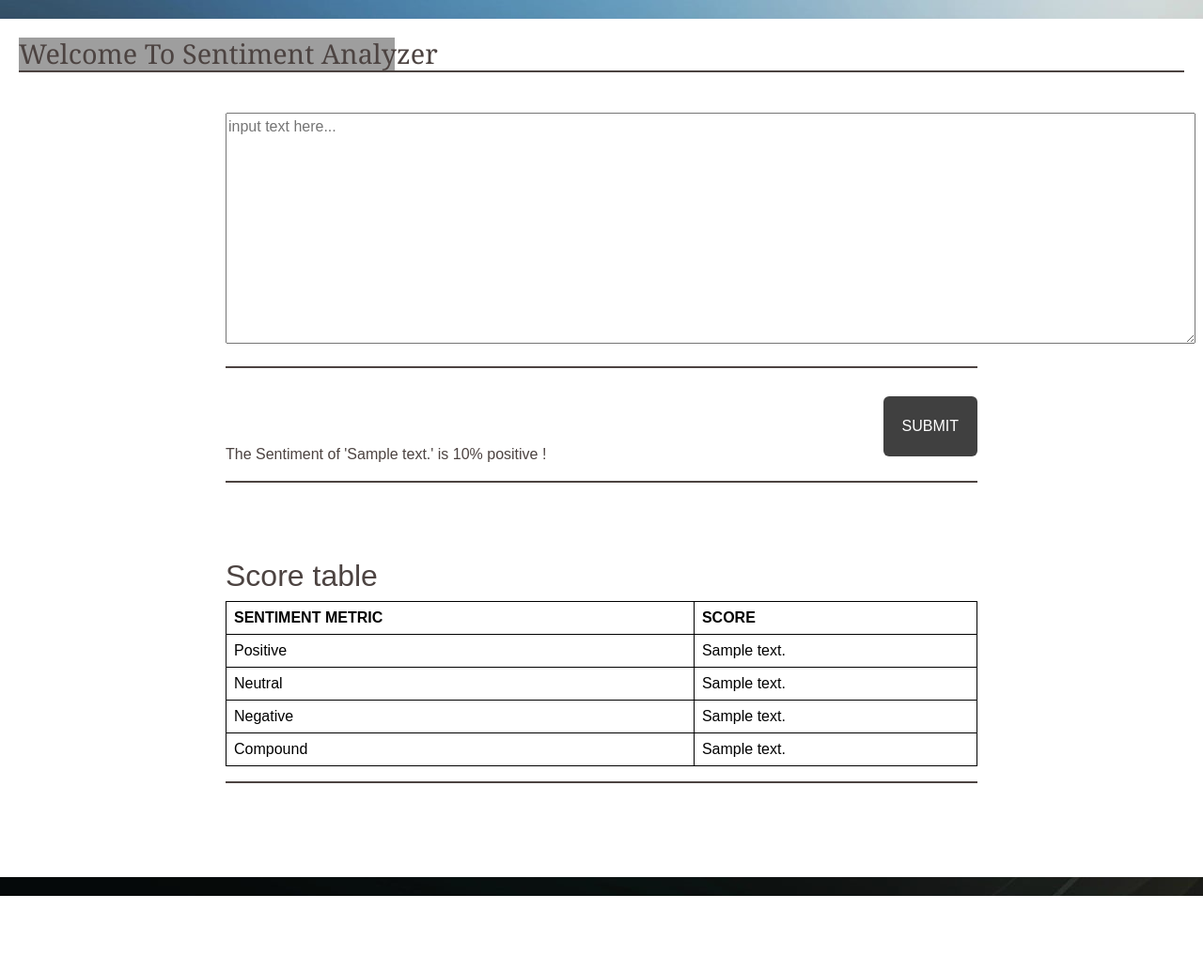
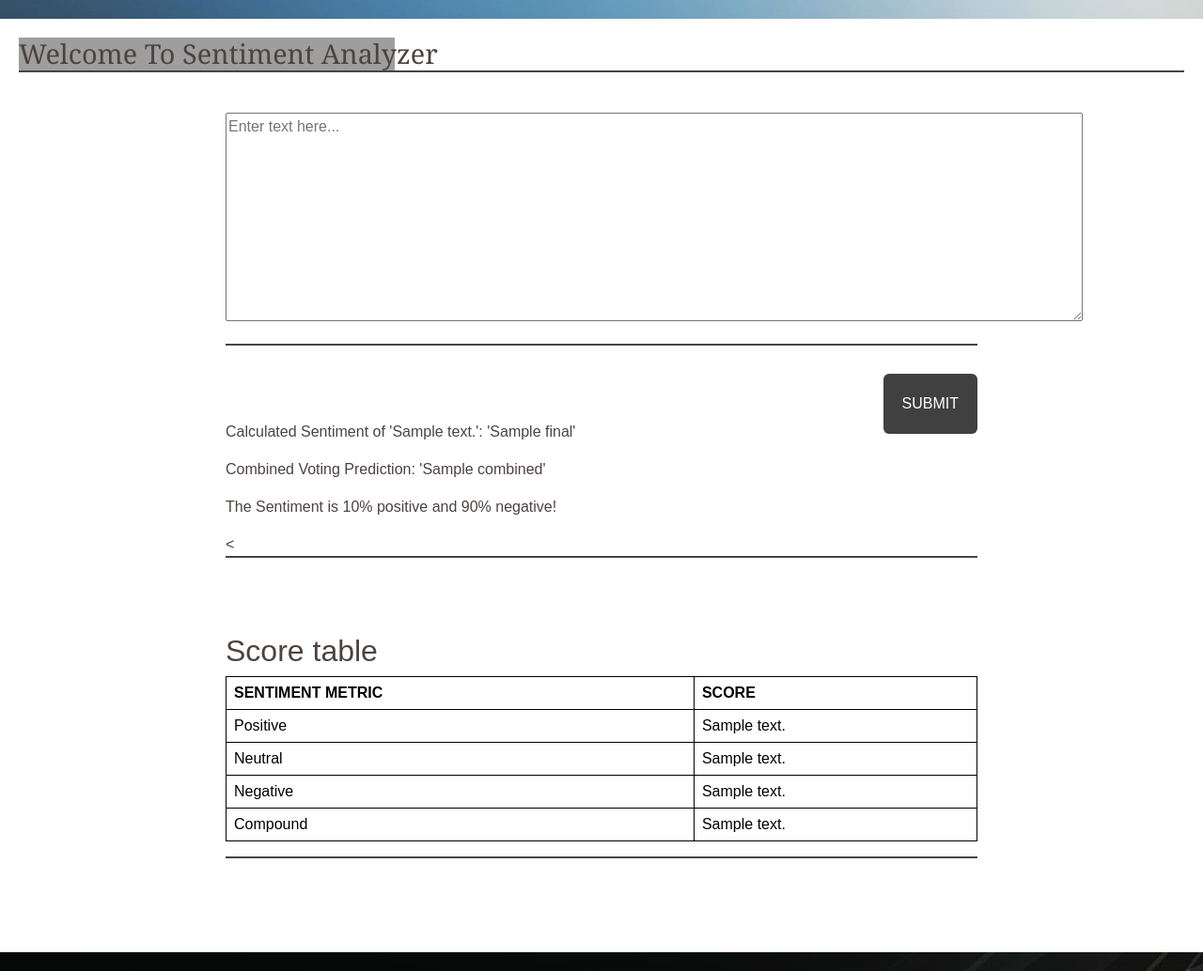
Before and after one commit to awebstudent/Sentiment_Analyzer, a Flask app: template templates/form.html in a window 1280 px wide. Shown: the whole page at 94% size. Before the commit the page ends 954 px from the top, so only its background shows below. Run offline with Flask 3, Linux system fonts and the light colour scheme; the template is opened without the code that fills it: most values are stand-ins (such as "Sample title", 1, 10 or a date in 2020); parts of the project's set-up code (start-up, migrations or seed data) failed here and were passed over; grey boxes are pictures that could not be loaded.

Commit message:
Add files via upload

```diff
--- a/templates/form.html
+++ b/templates/form.html
@@ -9,7 +9,7 @@
       border: 1px solid black;
     }
   </style>
-  <title>{{ title }} Sentiment Analysis Demo</title>
+  <title>{{ title }} Sentiment Analysis </title>
   <link rel="stylesheet" type="text/css" href="{{ url_for('static', filename='style.css') }}">
 </head>
 
@@ -17,15 +17,17 @@
 <body>
   <h1>Welcome To Sentiment Analyzer</h1>
   <form method="POST">
-    <textarea name="text1" placeholder="input text here..." rows="10" cols="109"></textarea><br><br>
+    <textarea name="text1" placeholder="Enter text here..." rows="9" cols="96"></textarea><br><br>
 
     <input class="example_a" type="submit">
   </form>
   {% if final %}
   <div class = "Outp">
-    <p>The Sentiment of '{{ text1 }}' is {{ final *100}}% positive !</p>
+    <p class="Outp1">Calculated Sentiment  of '{{text1}}': '{{final}}'</p>
+    <p class="Outp1">Combined Voting Prediction: '{{combined}}'</p>
+    <p class="Outp1">The Sentiment is {{ text4 *100}}% positive and {{100-(text4 *100)}}% negative!</p>
 
-</div>
+<</div>
 <div>
     <h2>Score table</h2>
 
```
